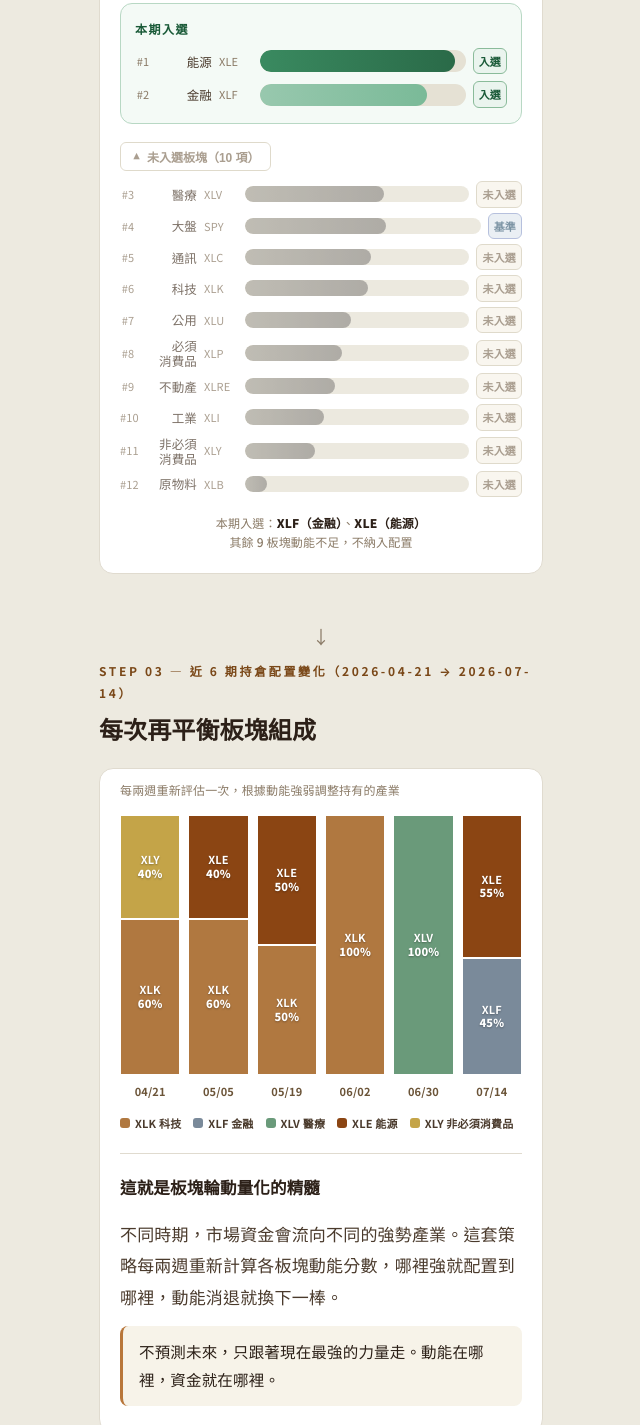
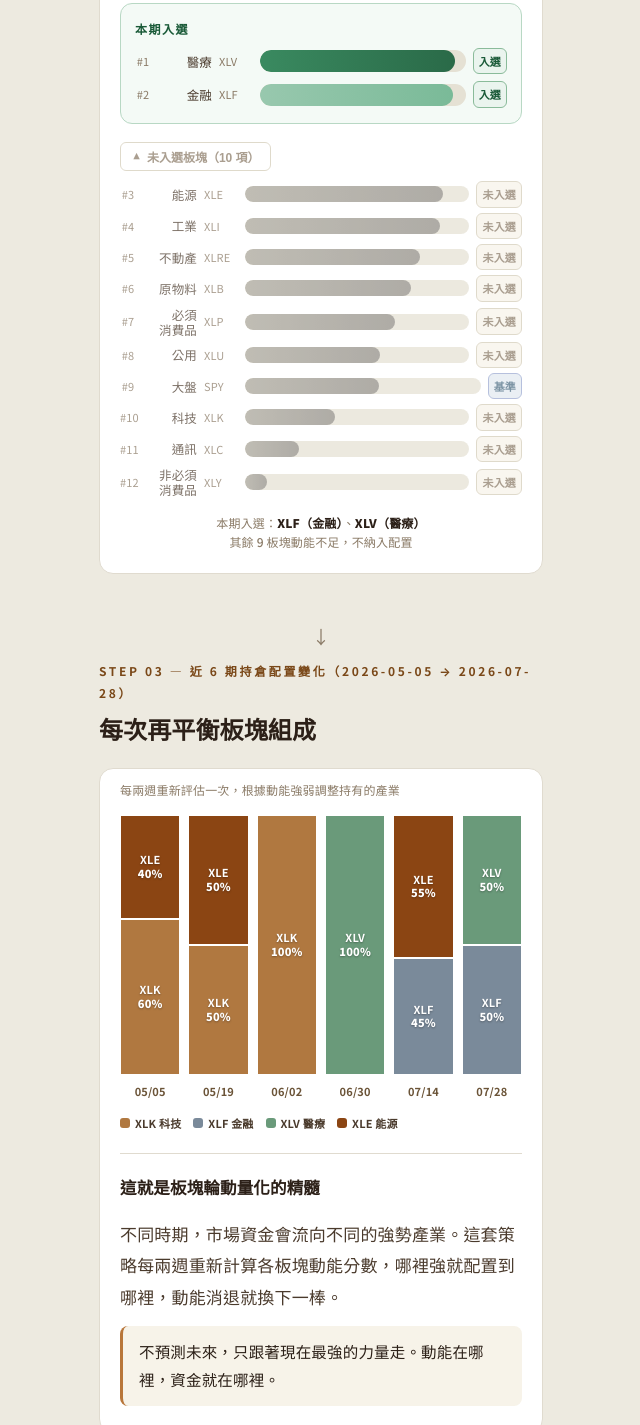
Before and after one commit to TaylorYam/sr, a plain HTML site: page index.html in a window 1280 px wide. Shown: the part 1854-3279 px from the top of the page, without its empty margins (319-959 px from the left). Drawn offline with Linux system fonts and the light colour scheme.

Commit message:
Auto-update report 2026-07-28

```diff
--- a/index.html
+++ b/index.html
@@ -19,7 +19,7 @@
 <meta name="twitter:title" content="美股產業 ETF 量化動能策略｜Taylor Tam">
 <meta name="twitter:description" content="持有最強勢板塊，避開弱勢板塊。11 大美股產業 ETF，每兩週系統化輪動。">
 <meta name="twitter:image" content="https://tayloryam.github.io/sr/og.png">
-<!-- Last updated: 2026-07-14 -->
+<!-- Last updated: 2026-07-28 -->
 <meta http-equiv="Cache-Control" content="no-cache, no-store, must-revalidate">
 <meta http-equiv="Pragma" content="no-cache">
 <meta http-equiv="Expires" content="0">
@@ -614,7 +614,7 @@
 
 <!-- ============ STEP 02 ============ -->
 <section id="step2" aria-label="STEP 02 動能評分排名">
-  <span class="sec-num">STEP 02 — 動能評分排名（截至 2026-07-13）</span>
+  <span class="sec-num">STEP 02 — 動能評分排名（截至 2026-07-27）</span>
   <h2 class="sec-title">哪個產業最近表現最強？</h2>
 
   <div class="card">
@@ -625,8 +625,8 @@
       <div class="score-group-label label-in">本期入選</div>
         <div class="score-row">
           <div class="score-rank">#1</div>
-          <div class="score-label">能源</div>
-          <div class="score-ticker">XLE</div>
+          <div class="score-label">醫療</div>
+          <div class="score-ticker">XLV</div>
           <div class="score-bar-bg"><div class="score-bar bar-in1" style="width:95%;"></div></div>
           <div class="score-tag tag-in">入選</div>
         </div>
@@ -634,7 +634,7 @@
           <div class="score-rank">#2</div>
           <div class="score-label">金融</div>
           <div class="score-ticker">XLF</div>
-          <div class="score-bar-bg"><div class="score-bar bar-in4" style="width:81%;"></div></div>
+          <div class="score-bar-bg"><div class="score-bar bar-in4" style="width:94%;"></div></div>
           <div class="score-tag tag-in">入選</div>
         </div>
     </div>
@@ -646,78 +646,78 @@
       <div class="score-group-list">
         <div class="score-row">
           <div class="score-rank">#3</div>
-          <div class="score-label">醫療</div>
-          <div class="score-ticker">XLV</div>
-          <div class="score-bar-bg"><div class="score-bar bar-out" style="width:62%;"></div></div>
+          <div class="score-label">能源</div>
+          <div class="score-ticker">XLE</div>
+          <div class="score-bar-bg"><div class="score-bar bar-out" style="width:88%;"></div></div>
           <div class="score-tag tag-out">未入選</div>
         </div>
         <div class="score-row">
           <div class="score-rank">#4</div>
-          <div class="score-label">大盤</div>
-          <div class="score-ticker">SPY</div>
-          <div class="score-bar-bg"><div class="score-bar bar-out" style="width:60%;"></div></div>
-          <div class="score-tag tag-spy">基準</div>
+          <div class="score-label">工業</div>
+          <div class="score-ticker">XLI</div>
+          <div class="score-bar-bg"><div class="score-bar bar-out" style="width:87%;"></div></div>
+          <div class="score-tag tag-out">未入選</div>
         </div>
         <div class="score-row">
           <div class="score-rank">#5</div>
-          <div class="score-label">通訊</div>
-          <div class="score-ticker">XLC</div>
-          <div class="score-bar-bg"><div class="score-bar bar-out" style="width:56%;"></div></div>
+          <div class="score-label">不動產</div>
+          <div class="score-ticker">XLRE</div>
+          <div class="score-bar-bg"><div class="score-bar bar-out" style="width:78%;"></div></div>
           <div class="score-tag tag-out">未入選</div>
         </div>
         <div class="score-row">
           <div class="score-rank">#6</div>
-          <div class="score-label">科技</div>
-          <div class="score-ticker">XLK</div>
-          <div class="score-bar-bg"><div class="score-bar bar-out" style="width:55%;"></div></div>
+          <div class="score-label">原物料</div>
+          <div class="score-ticker">XLB</div>
+          <div class="score-bar-bg"><div class="score-bar bar-out" style="width:74%;"></div></div>
           <div class="score-tag tag-out">未入選</div>
         </div>
         <div class="score-row">
           <div class="score-rank">#7</div>
-          <div class="score-label">公用</div>
-          <div class="score-ticker">XLU</div>
-          <div class="score-bar-bg"><div class="score-bar bar-out" style="width:47%;"></div></div>
+          <div class="score-label">必須<br>消費品</div>
+          <div class="score-ticker">XLP</div>
+          <div class="score-bar-bg"><div class="score-bar bar-out" style="width:67%;"></div></div>
           <div class="score-tag tag-out">未入選</div>
         </div>
         <div class="score-row">
           <div class="score-rank">#8</div>
-          <div class="score-label">必須<br>消費品</div>
-          <div class="score-ticker">XLP</div>
-          <div class="score-bar-bg"><div class="score-bar bar-out" style="width:43%;"></div></div>
+          <div class="score-label">公用</div>
+          <div class="score-ticker">XLU</div>
+          <div class="score-bar-bg"><div class="score-bar bar-out" style="width:60%;"></div></div>
           <div class="score-tag tag-out">未入選</div>
         </div>
         <div class="score-row">
           <div class="score-rank">#9</div>
-          <div class="score-label">不動產</div>
-          <div class="score-ticker">XLRE</div>
+          <div class="score-label">大盤</div>
+          <div class="score-ticker">SPY</div>
+          <div class="score-bar-bg"><div class="score-bar bar-out" style="width:57%;"></div></div>
+          <div class="score-tag tag-spy">基準</div>
+        </div>
+        <div class="score-row">
+          <div class="score-rank">#10</div>
+          <div class="score-label">科技</div>
+          <div class="score-ticker">XLK</div>
           <div class="score-bar-bg"><div class="score-bar bar-out" style="width:40%;"></div></div>
           <div class="score-tag tag-out">未入選</div>
         </div>
         <div class="score-row">
-          <div class="score-rank">#10</div>
-          <div class="score-label">工業</div>
-          <div class="score-ticker">XLI</div>
-          <div class="score-bar-bg"><div class="score-bar bar-out" style="width:35%;"></div></div>
-          <div class="score-tag tag-out">未入選</div>
-        </div>
-        <div class="score-row">
           <div class="score-rank">#11</div>
-          <div class="score-label">非必須<br>消費品</div>
-          <div class="score-ticker">XLY</div>
-          <div class="score-bar-bg"><div class="score-bar bar-out" style="width:31%;"></div></div>
+          <div class="score-label">通訊</div>
+          <div class="score-ticker">XLC</div>
+          <div class="score-bar-bg"><div class="score-bar bar-out" style="width:24%;"></div></div>
           <div class="score-tag tag-out">未入選</div>
         </div>
         <div class="score-row">
           <div class="score-rank">#12</div>
-          <div class="score-label">原物料</div>
-          <div class="score-ticker">XLB</div>
+          <div class="score-label">非必須<br>消費品</div>
+          <div class="score-ticker">XLY</div>
           <div class="score-bar-bg"><div class="score-bar bar-out" style="width:10%;"></div></div>
           <div class="score-tag tag-out">未入選</div>
         </div>
       </div>
     </div>
 
-    <div class="score-note">本期入選：<strong>XLF（金融）</strong>、<strong>XLE（能源）</strong><br>其餘 9 板塊動能不足，不納入配置</div>
+    <div class="score-note">本期入選：<strong>XLF（金融）</strong>、<strong>XLV（醫療）</strong><br>其餘 9 板塊動能不足，不納入配置</div>
   </div>
 </section>
 
@@ -725,7 +725,7 @@
 
 <!-- ============ STEP 03 ============ -->
 <section id="step3" aria-label="STEP 03 持倉配置變化">
-  <span class="sec-num">STEP 03 — 近 6 期持倉配置變化（2026-04-21 → 2026-07-14）</span>
+  <span class="sec-num">STEP 03 — 近 6 期持倉配置變化（2026-05-05 → 2026-07-28）</span>
   <h2 class="sec-title">每次再平衡板塊組成</h2>
 
   <div class="card">
@@ -734,9 +734,6 @@
     <div class="alloc-wrap">
       <div class="alloc-bars">
         <div class="alloc-col">
-          <div class="alloc-seg" style="height:156px;background:#B07840;"><span class="seg-label"><b>XLK</b><br>60%</span></div>
-          <div class="alloc-seg" style="height:104px;background:#C4A448;"><span class="seg-label"><b>XLY</b><br>40%</span></div>
-        </div>        <div class="alloc-col">
           <div class="alloc-seg" style="height:156px;background:#B07840;"><span class="seg-label"><b>XLK</b><br>60%</span></div>
           <div class="alloc-seg" style="height:104px;background:#8B4513;"><span class="seg-label"><b>XLE</b><br>40%</span></div>
         </div>        <div class="alloc-col">
@@ -749,22 +746,24 @@
         </div>        <div class="alloc-col">
           <div class="alloc-seg" style="height:117px;background:#7A8A9A;"><span class="seg-label"><b>XLF</b><br>45%</span></div>
           <div class="alloc-seg" style="height:143px;background:#8B4513;"><span class="seg-label"><b>XLE</b><br>55%</span></div>
+        </div>        <div class="alloc-col">
+          <div class="alloc-seg" style="height:130px;background:#7A8A9A;"><span class="seg-label"><b>XLF</b><br>50%</span></div>
+          <div class="alloc-seg" style="height:130px;background:#6A9A7A;"><span class="seg-label"><b>XLV</b><br>50%</span></div>
         </div>
       </div>
       <div class="alloc-dates">
-        <div class="alloc-date">04/21</div>
         <div class="alloc-date">05/05</div>
         <div class="alloc-date">05/19</div>
         <div class="alloc-date">06/02</div>
         <div class="alloc-date">06/30</div>
         <div class="alloc-date">07/14</div>
+        <div class="alloc-date">07/28</div>
       </div>
       <div class="alloc-legend">
         <div class="alloc-legend-item"><div class="alloc-legend-dot" style="background:#B07840;"></div>XLK 科技</div>
         <div class="alloc-legend-item"><div class="alloc-legend-dot" style="background:#7A8A9A;"></div>XLF 金融</div>
         <div class="alloc-legend-item"><div class="alloc-legend-dot" style="background:#6A9A7A;"></div>XLV 醫療</div>
         <div class="alloc-legend-item"><div class="alloc-legend-dot" style="background:#8B4513;"></div>XLE 能源</div>
-        <div class="alloc-legend-item"><div class="alloc-legend-dot" style="background:#C4A448;"></div>XLY 非必須消費品</div>
       </div>
     </div>
 
@@ -777,7 +776,7 @@
 </section>
 
 <div class="next-rebal">
-  下次再平衡預計：<strong>2026-07-28</strong><br>
+  下次再平衡預計：<strong>2026-08-11</strong><br>
   屆時將重新計算動能分數並調整持倉配置
 </div>
 
```
